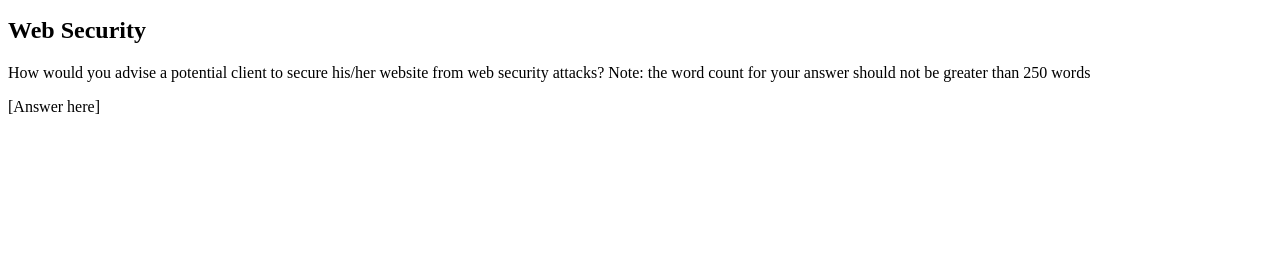
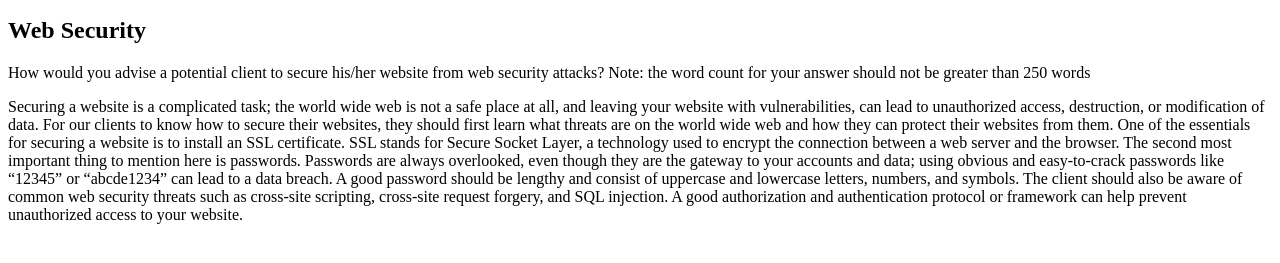
Before and after one commit to Noroff-FEU-Assignments/cross-course-project-MusaabAbdalla, a plain HTML site: page index.html in a window 1280 px wide. Shown: the part 101-364 px from the top of the page. Drawn offline with Linux system fonts and the light colour scheme.

Commit message:
added an answer web security question

```diff
--- a/index.html
+++ b/index.html
@@ -8,6 +8,11 @@
     <p>Welcome to my first website.</p>
     <h2>Web Security</h2>
     <p id="web-security-question">How would you advise a potential client to secure his/her website from web security attacks? Note: the word count for your answer should not be greater than 250 words</p>
-    <p id="web-security-answer">[Answer here]</p>
+    <p id="web-security-answer">Securing a website is a complicated task; the world wide web is not a safe place at all, and leaving your website with vulnerabilities, can lead to unauthorized access, destruction, or modification of data. For our clients to know how to secure their websites, they should first learn what threats are on the world wide web and how they can protect their websites from them.
+      One of the essentials for securing a website is to install an SSL certificate. SSL stands for Secure Socket Layer, a technology used to encrypt the connection between a web server and the browser.
+      The second most important thing to mention here is passwords. Passwords are always overlooked, even though they are the gateway to your accounts and data; using obvious and easy-to-crack passwords like “12345” or “abcde1234” can lead to a data breach.
+      A good password should be lengthy and consist of uppercase and lowercase letters, numbers, and symbols.
+      The client should also be aware of common web security threats such as cross-site scripting, cross-site request forgery, and SQL injection. A good authorization and authentication protocol or framework can help prevent unauthorized access to your website.
+      </p>
   </body>
 </html>
```
